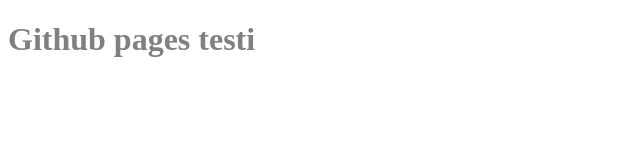
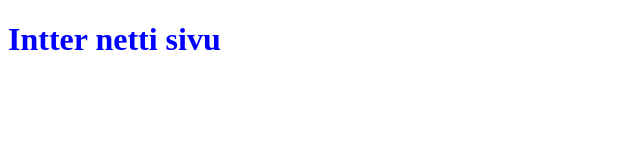
Before and after one commit to taneljuu/ansioluettelo, a plain HTML site: page index.html in a window 1280 px wide. Shown: the whole page, without its empty margins (0-640 px from the left). Drawn offline with Linux system fonts and the light colour scheme; files that its build step writes are made by us from their sources.

Commit message:
päivitys

```diff
--- a/index.html
+++ b/index.html
@@ -5,14 +5,14 @@
 <head>
   <meta charset="utf-8">
 
-  <title>Tässä on vitun hieno intter netti sivu</title>
+  <title>Github pages testi</title>
 
   <link rel="stylesheet" href="css/styles.css">
 
 </head>
 
 <body>
-  <h1>Github pages testi</h1>
+  <h1>Intter netti sivu</h1>
 </body>
 
 </html>
--- a/styles.css
+++ b/styles.css
@@ -1,3 +1,3 @@
 h1 {
-  color: grey;
+  color: blue;
 }
```
